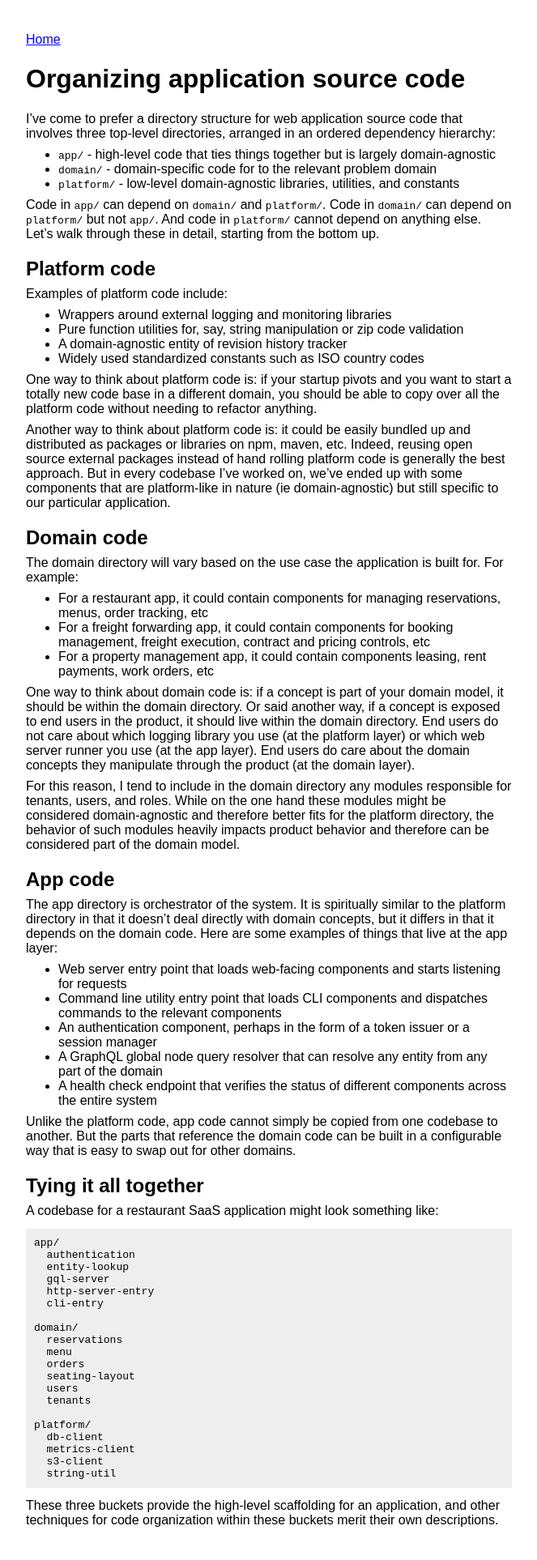
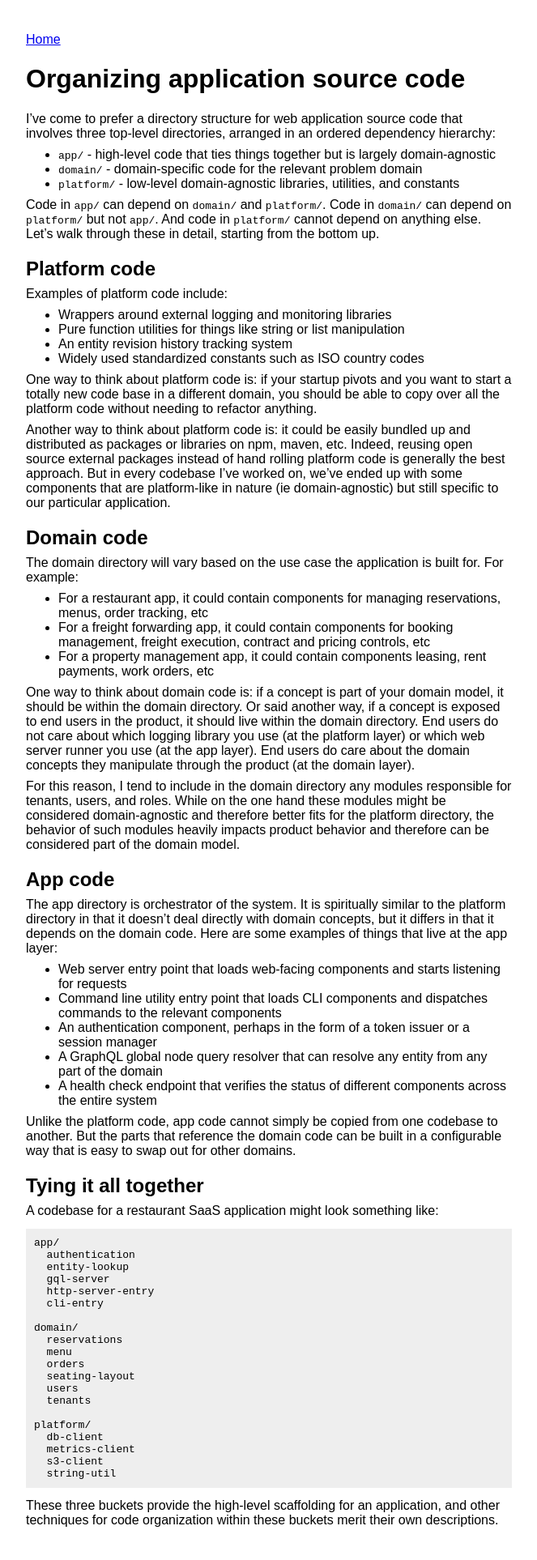
Before and after one commit to maxh/maxheinritz.com, a Jekyll site: the page built from _essays/organizing-codebases.md, in a window 1280 px wide. Shown: the whole page at 81% size, without its empty margins (108-771 px from the left). Built offline with Jekyll 4.4.1, drawn with Linux system fonts in a browser that asks for light colours.

Commit message:
clean up

```diff
--- a/_essays/organizing-codebases.md
+++ b/_essays/organizing-codebases.md
@@ -7,7 +7,7 @@ layout: essay
 I’ve come to prefer a directory structure for web application source code that involves three top-level directories, arranged in an ordered dependency hierarchy:
 
 - `app/` - high-level code that ties things together but is largely domain-agnostic
-- `domain/` - domain-specific code for to the relevant problem domain
+- `domain/` - domain-specific code for the relevant problem domain
 - `platform/` - low-level domain-agnostic libraries, utilities, and constants
 
 Code in `app/` can depend on `domain/` and `platform/`. Code in `domain/` can depend on `platform/` but not `app/`. And code in `platform/` cannot depend on anything else. Let’s walk through these in detail, starting from the bottom up.
@@ -17,8 +17,8 @@ Code in `app/` can depend on `domain/` and `platform/`. Code in `domain/` can de
 Examples of platform code include:
 
 - Wrappers around external logging and monitoring libraries
-- Pure function utilities for, say, string manipulation or zip code validation
-- A domain-agnostic entity of revision history tracker
+- Pure function utilities for things like string or list manipulation
+- An entity revision history tracking system
 - Widely used standardized constants such as ISO country codes
 
 One way to think about platform code is: if your startup pivots and you want to start a totally new code base in a different domain, you should be able to copy over all the platform code without needing to refactor anything.
```
